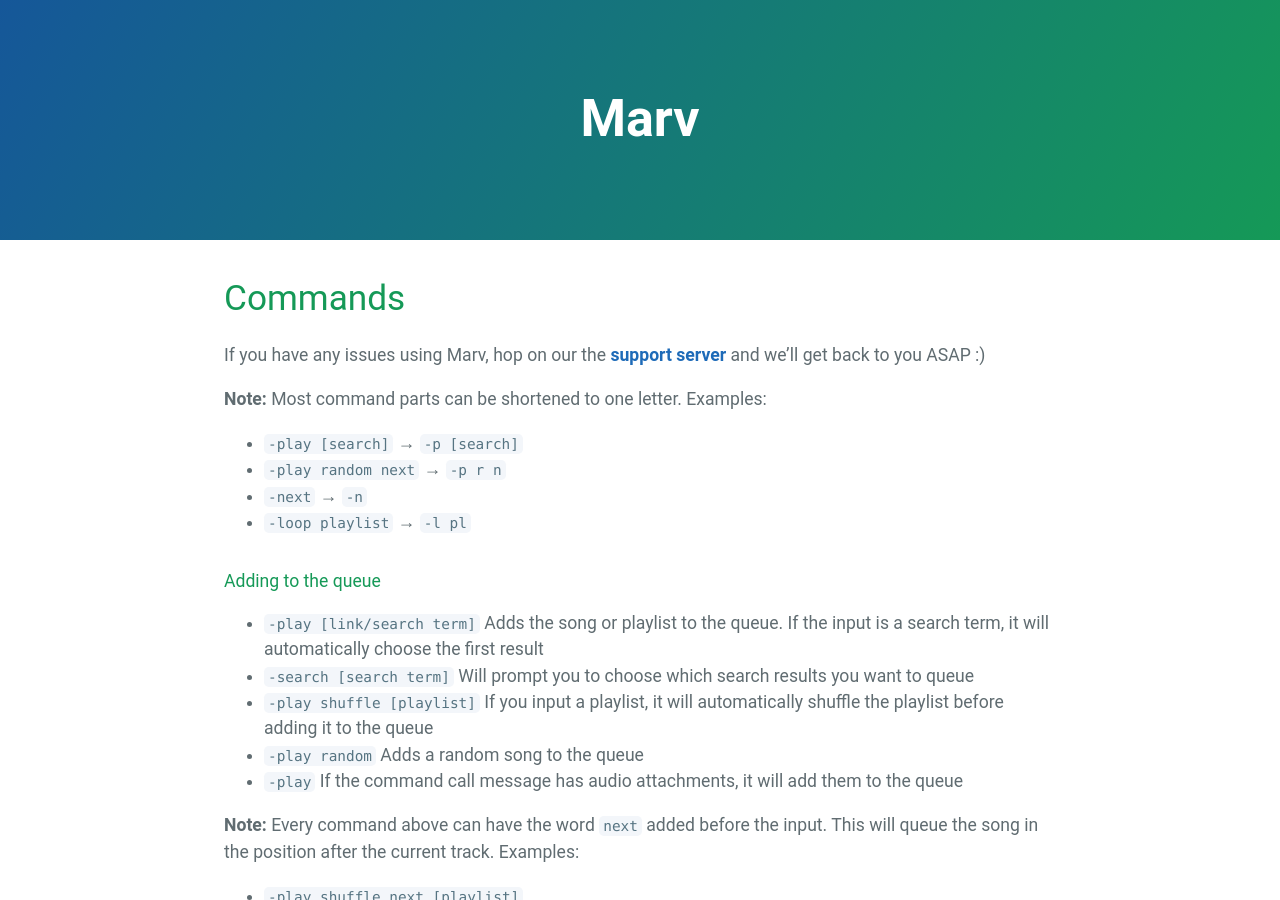
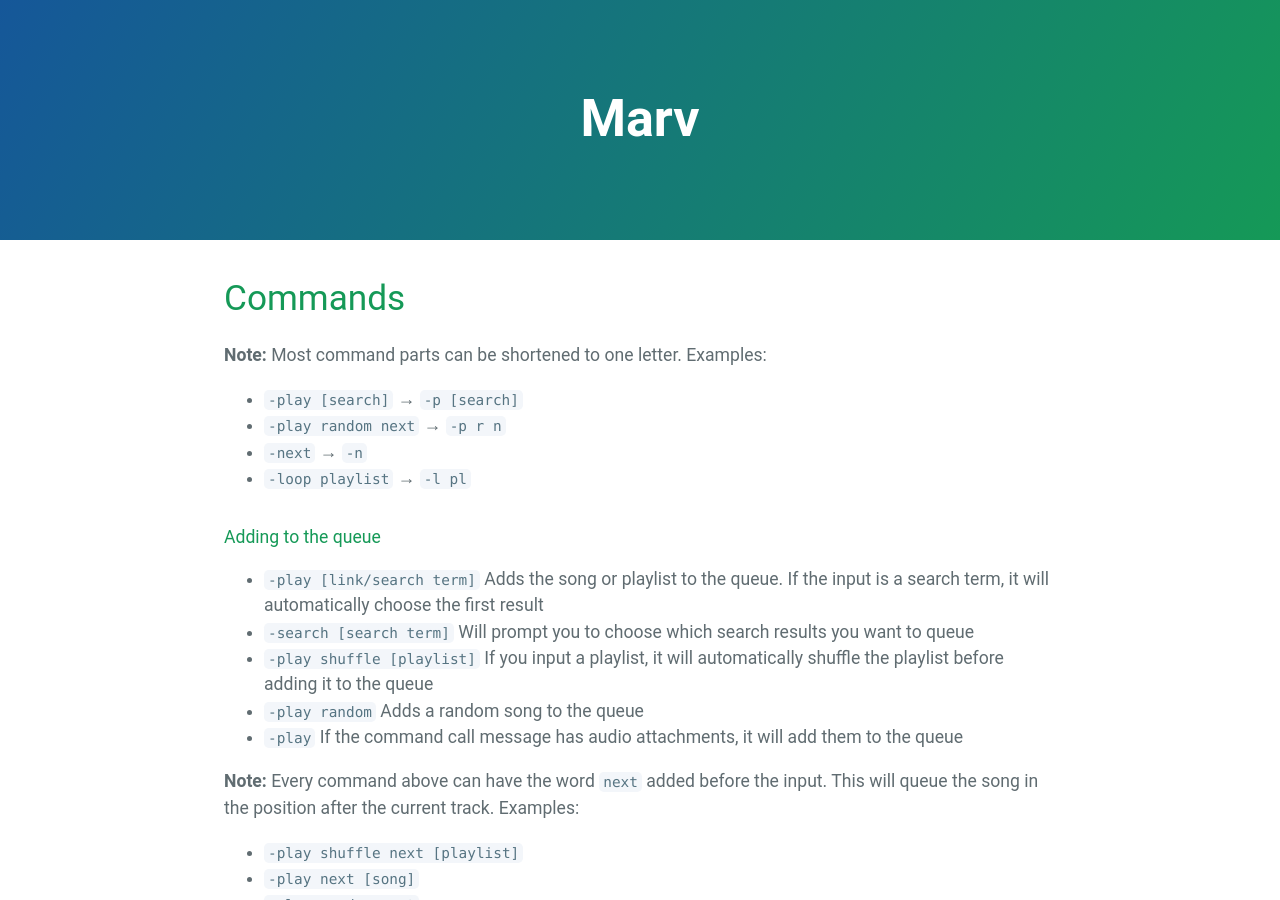
Before and after one commit to mymindishazel/marv-docs, a Jekyll site: the page built from commands.md, in a window 1280 px wide and 900 px high. Built offline with Jekyll 4.4.1, drawn with Linux system fonts in a browser that asks for light colours; our own code applies the rules of GitHub Pages for plain Markdown files.

Commit message:
Update commands.md

```diff
--- a/commands.md
+++ b/commands.md
@@ -1,6 +1,4 @@
 # Commands
-
-If you have any issues using Marv, hop on our the [**support server**](https://discord.gg/WmDyx7C) and we'll get back to you ASAP :)
 
 **Note:** Most command parts can be shortened to one letter. Examples:
 - `-play [search]` → `-p [search]`
```
